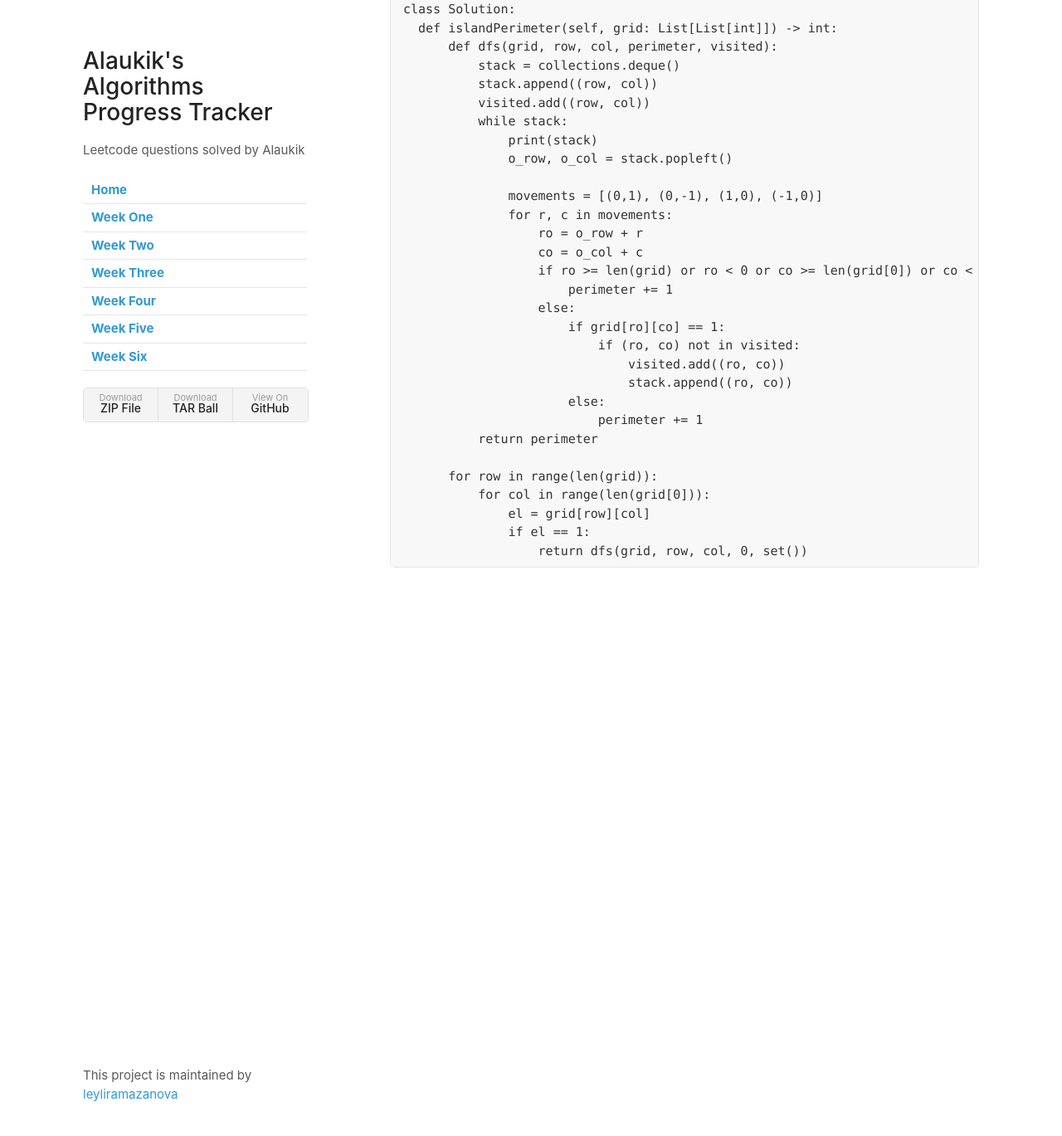
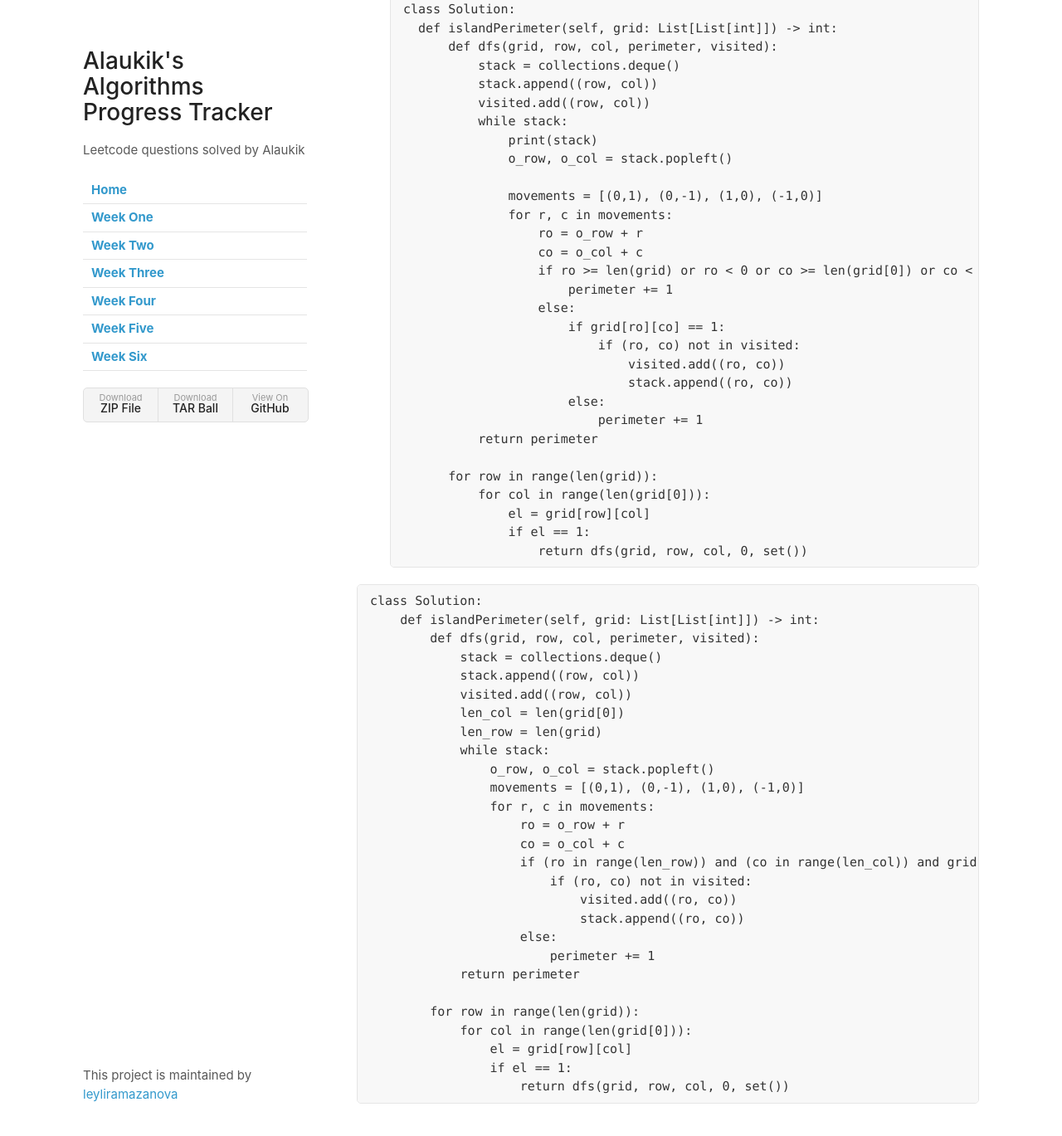
Before and after one commit to leyliramazanova/Five-Weeks-of-Leet-Code, a Jekyll site: the page built from weekSix.md, in a window 1280 px wide and 1400 px high, scrolled down 5070 px. Shown: the top 1369 px of the window at 83% size. Built offline with Jekyll 4.4.1, drawn with Linux system fonts in a browser that asks for light colours; our own code applies the rules of GitHub Pages for plain Markdown files.

Commit message:
Update weekSix.md

````diff
--- a/weekSix.md
+++ b/weekSix.md
@@ -270,3 +270,33 @@ class Solution:
                 if el == 1:
                     return dfs(grid, row, col, 0, set())
 ```
+
+```python
+class Solution:
+    def islandPerimeter(self, grid: List[List[int]]) -> int:
+        def dfs(grid, row, col, perimeter, visited):
+            stack = collections.deque()
+            stack.append((row, col))
+            visited.add((row, col))
+            len_col = len(grid[0])
+            len_row = len(grid)
+            while stack:
+                o_row, o_col = stack.popleft()
+                movements = [(0,1), (0,-1), (1,0), (-1,0)]
+                for r, c in movements:
+                    ro = o_row + r
+                    co = o_col + c
+                    if (ro in range(len_row)) and (co in range(len_col)) and grid[ro][co] == 1:
+                        if (ro, co) not in visited:
+                            visited.add((ro, co))
+                            stack.append((ro, co))
+                    else:
+                        perimeter += 1
+            return perimeter
+
+        for row in range(len(grid)):
+            for col in range(len(grid[0])):
+                el = grid[row][col]
+                if el == 1:
+                    return dfs(grid, row, col, 0, set())
+```
````
